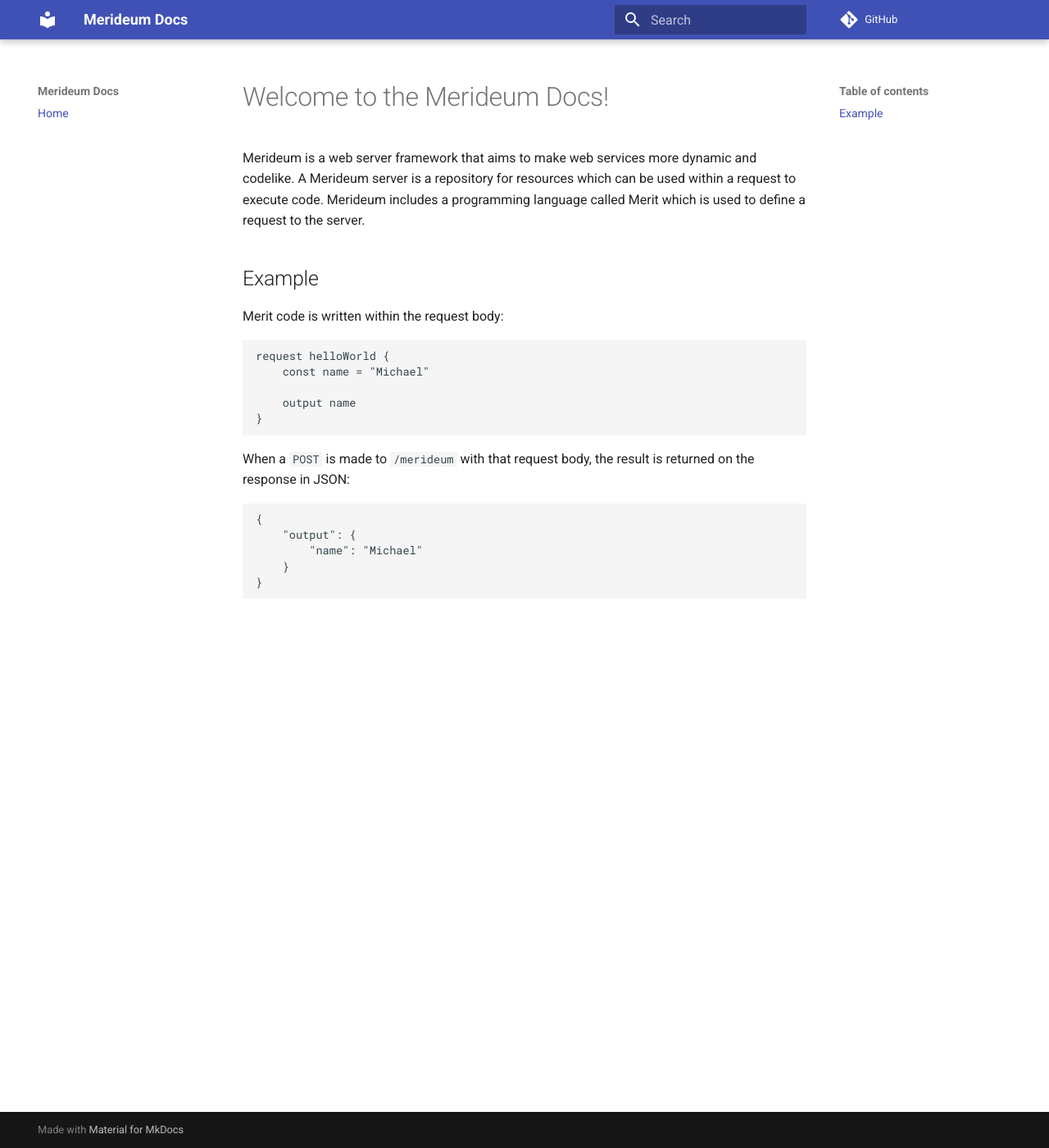
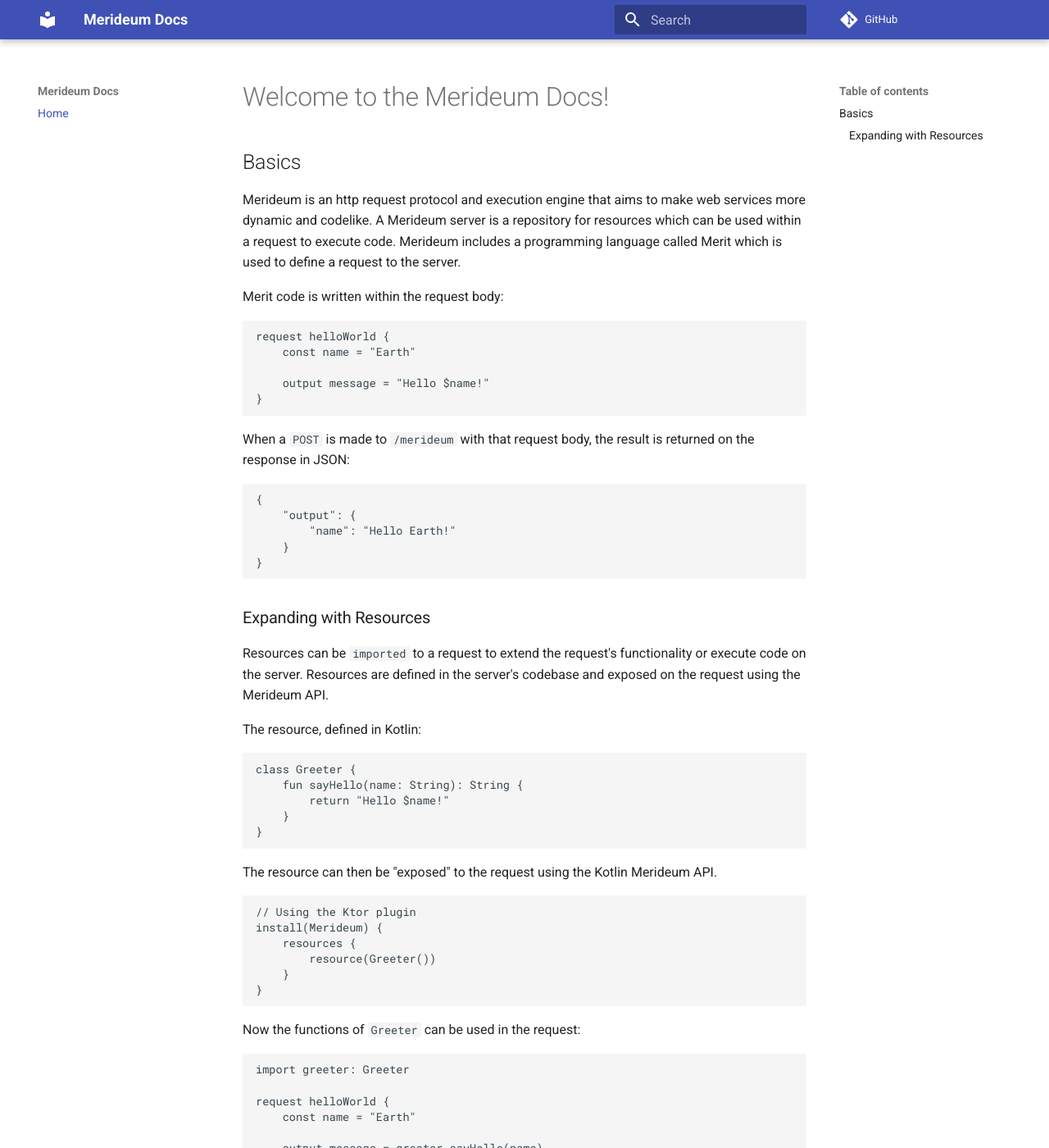
Before and after one commit to merideum/merideum-spec, an MkDocs documentation site: the page built from docs/index.md, in a window 1280 px wide and 1400 px high. Shown: the whole window at 82% size. Built offline with MkDocs 1.6.1 and Material for MkDocs 9.7.7, drawn with Linux system fonts in a browser that asks for light colours; comment, search, counter and statistics services are not loaded; some of the changed text lies outside the part shown.

Commit message:
Update index.md

````diff
--- a/docs/index.md
+++ b/docs/index.md
@@ -1,16 +1,15 @@
 # Welcome to the Merideum Docs!
 
-Merideum is a web server framework that aims to make web services more dynamic and codelike. A Merideum server is a repository for resources which can be used within a request to execute code. Merideum includes a programming language called Merit which is used to define a request to the server.
-
-## Example
+## Basics
+Merideum is an http request protocol and execution engine that aims to make web services more dynamic and codelike. A Merideum server is a repository for resources which can be used within a request to execute code. Merideum includes a programming language called Merit which is used to define a request to the server.
 
 Merit code is written within the request body:
 
 ```
 request helloWorld {
-    const name = "Michael"
+    const name = "Earth"
 
-    output name
+    output message = "Hello $name!"
 }
 ```
 
@@ -19,7 +18,52 @@
 ```json
 {
     "output": {
-        "name": "Michael"
+        "name": "Hello Earth!"
     }
 }
 ```
+
+### Expanding with Resources
+Resources can be `imported` to a request to extend the request's functionality or execute code on the server. Resources are defined in the server's codebase and exposed on the request using the Merideum API.
+
+The resource, defined in Kotlin:
+```kotlin
+class Greeter {
+    fun sayHello(name: String): String {
+        return "Hello $name!"
+    }
+}
+```
+
+The resource can then be "exposed" to the request using the Kotlin Merideum API.
+
+```kotlin
+// Using the Ktor plugin
+install(Merideum) {
+    resources {
+        resource(Greeter())
+    }
+}
+```
+
+Now the functions of `Greeter` can be used in the request:
+
+```
+import greeter: Greeter
+
+request helloWorld {
+    const name = "Earth"
+
+    output message = greeter.sayHello(name)
+}
+```
+Response:
+```json
+{
+    "output": {
+        "message": "Hello Earth!"
+    }
+}
+```
+
+Since resources are abstract within the request, their implementation in the server is entirely flexible and language specific. A resource may be a package in Go, a collection of exported functions in JavaScript, or even calls to a GraphQL service.
````
